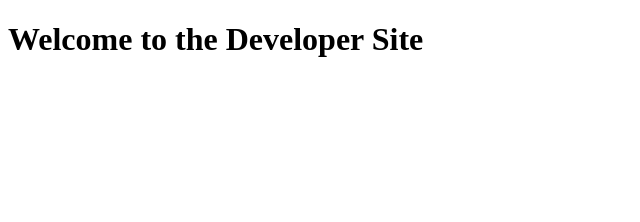
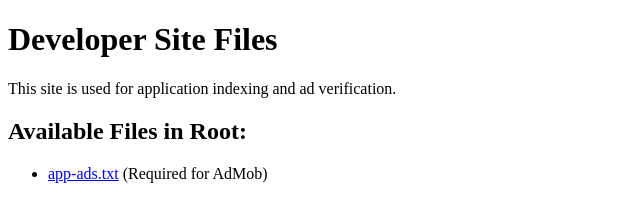
Before and after one commit to fisen1003-byte/32, a plain HTML site: page index.html in a window 1280 px wide. Shown: the whole page, without its empty margins (0-640 px from the left). Drawn offline with Linux system fonts and the light colour scheme.

Commit message:
Update index.html

```diff
--- a/index.html
+++ b/index.html
@@ -4,6 +4,14 @@
     <title>Developer Site</title>
 </head>
 <body>
-    <h1>Welcome to the Developer Site</h1>
-    </body>
+    <h1>Developer Site Files</h1>
+    <p>This site is used for application indexing and ad verification.</p>
+
+    <h2>Available Files in Root:</h2>
+    <ul>
+        <li><a href="/32/app-ads.txt">app-ads.txt</a> (Required for AdMob)</li>
+
+        </ul>
+
+</body>
 </html>
```
